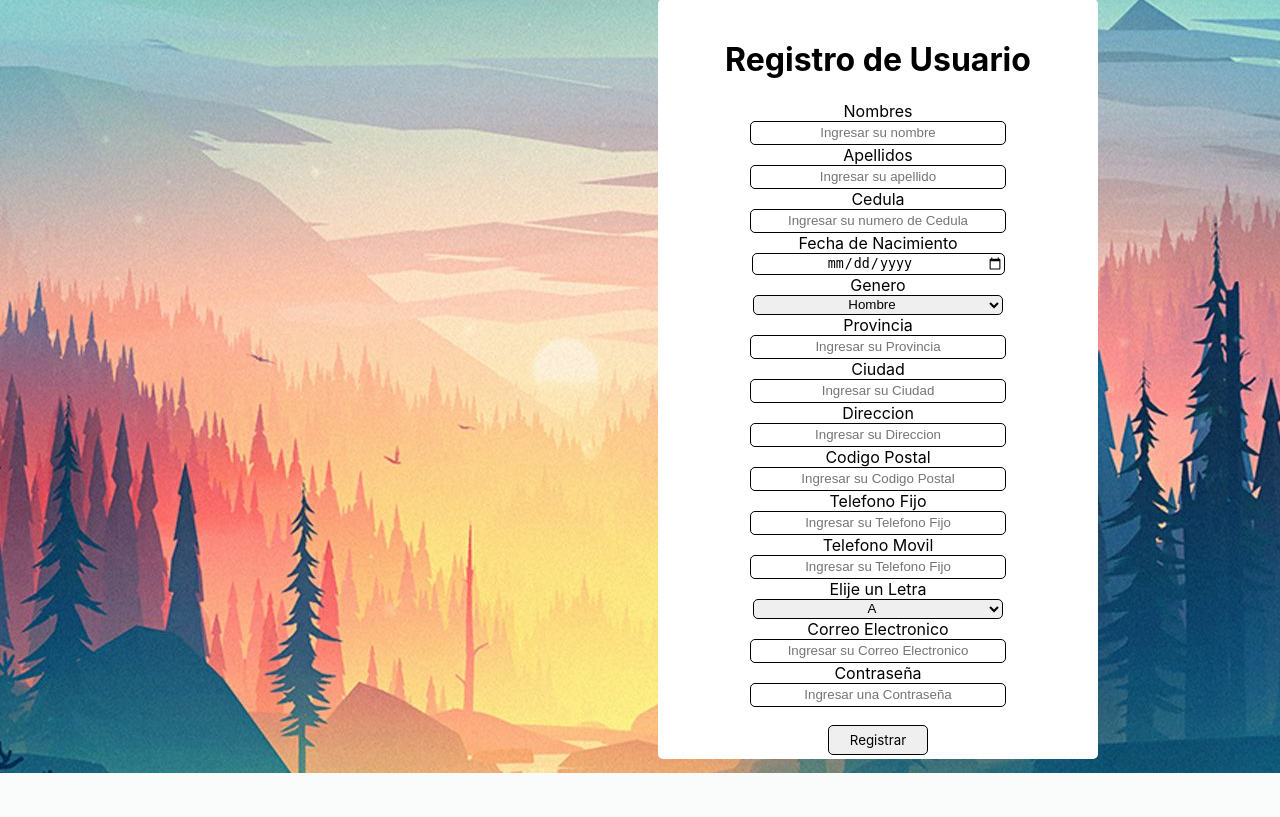
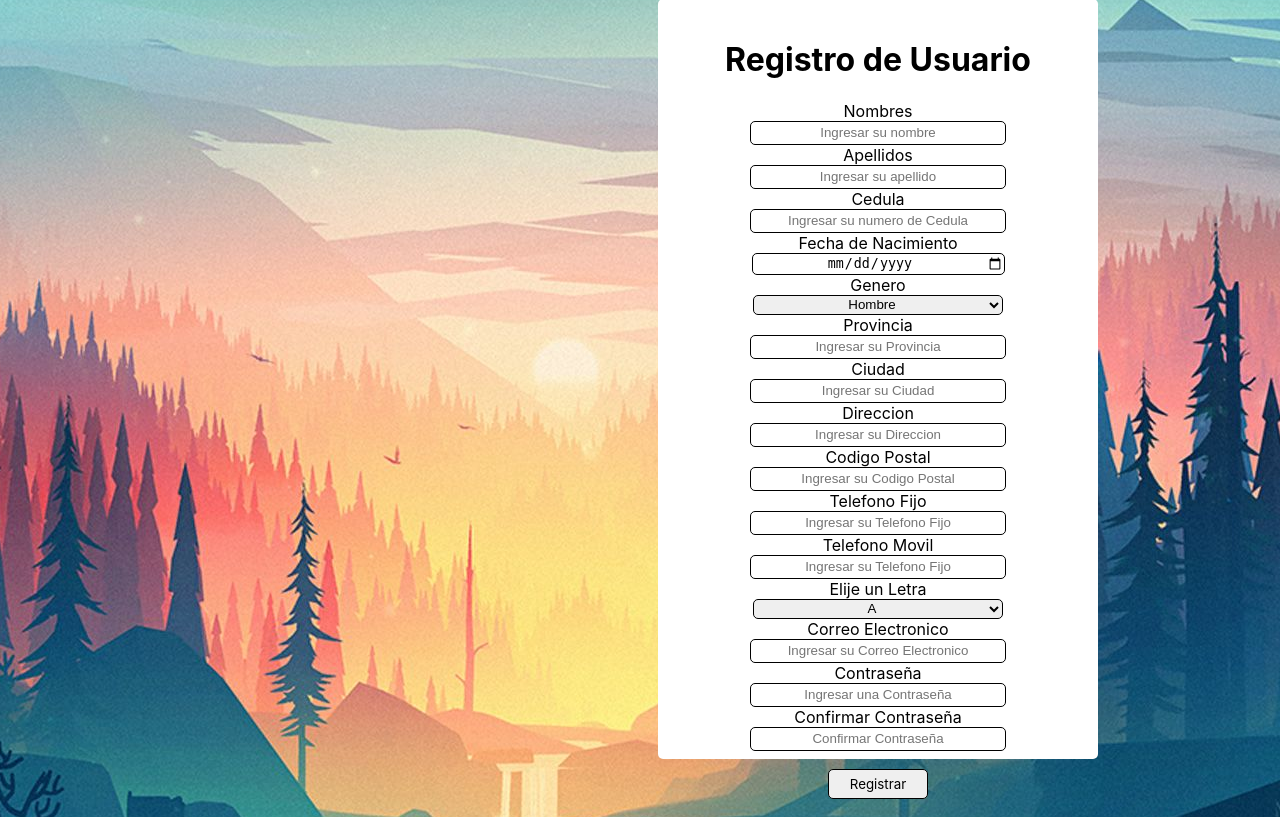
Before and after one commit to JeffUPS/ProyectoCalidad, a PHP site: page /register.php in a window 1280 px wide. Shown: the part 79-896 px from the top of the page. Before the commit the page ends 852 px from the top, so only its background shows below. Run offline with PHP 8.4, Linux system fonts and the light colour scheme.

Commit message:
second commit

```diff
--- a/register.php
+++ b/register.php
@@ -48,7 +48,9 @@
             <label>Correo Electronico</label><br>
             <input type="email" required placeholder="Ingresar su Correo Electronico"><br>
             <label>Contraseña</label><br>
-            <input type="password" required placeholder="Ingresar una Contraseña"><br><br>
+            <input type="password" required placeholder="Ingresar una Contraseña"><br>
+            <label>Confirmar Contraseña</label><br>
+            <input type="password" required placeholder="Confirmar Contraseña"><br><br>
 
             <button>Registrar</button>
             <br><br>
```
